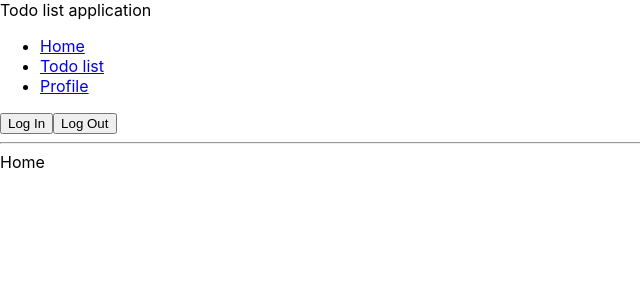
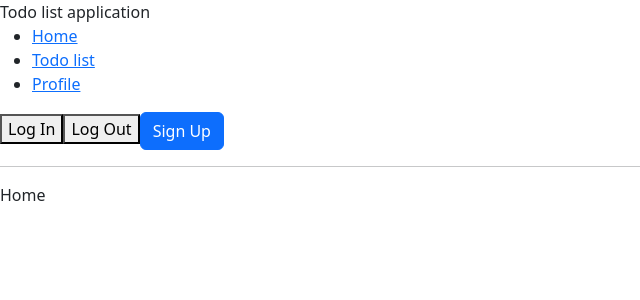
Before and after one commit to loicj1988/todo-front, a React (Create React App) app: page / in a window 1280 px wide. Shown: the top 300 px of the page, without its empty margins (0-640 px from the left). Built offline with nearby package versions, Linux system fonts and the light colour scheme; no server answers.

Commit message:
improve routing

```diff
--- a/package.json
+++ b/package.json
@@ -11,8 +11,11 @@
     "@types/node": "^16.11.47",
     "@types/react": "^18.0.15",
     "@types/react-dom": "^18.0.6",
+    "@types/react-router-dom": "^5.3.3",
+    "bootstrap": "^5.2.0",
     "dotenv": "^16.0.1",
     "react": "^18.2.0",
+    "react-bootstrap": "^2.5.0",
     "react-dom": "^18.2.0",
     "react-router-dom": "^6.3.0",
     "react-scripts": "5.0.1",
--- a/src/App.tsx
+++ b/src/App.tsx
@@ -1,20 +1,40 @@
+import { Auth0Provider, useAuth0 } from '@auth0/auth0-react';
+import 'bootstrap/dist/css/bootstrap.min.css';
 import React from 'react';
 import { BrowserRouter, Route, Routes } from 'react-router-dom';
+import ProtectedRoute from './components/ProtectedRoute';
 import HomePage from './pages/HomePage';
 import Layout from './pages/Layout';
 import ProfilePage from './pages/ProfilePage';
 import TodoListPage from './pages/TodoListPage';
 
 const App = () => {
+  const { isLoading } = useAuth0();
+  const domain: string = process.env.REACT_APP_AUTH0_DOMAIN || '';
+  const clientId: string = process.env.REACT_APP_AUTH0_CLIENT_ID || '';
+
   return (
     <BrowserRouter>
+      <Auth0Provider
+        domain={domain}
+        clientId={clientId}
+        redirectUri={window.location.origin}
+      >
         <Routes>
           <Route path="/" element={<Layout />}>
             <Route index element={<HomePage />} />
             <Route path="todos" element={<TodoListPage />} />
-          <Route path="profile" element={<ProfilePage />} />
+            <Route
+              path="profile"
+              element={
+                <ProtectedRoute>
+                  <ProfilePage />
+                </ProtectedRoute>
+              }
+            />
           </Route>
         </Routes>
+      </Auth0Provider>
     </BrowserRouter>
   );
 };
--- /dev/null
+++ b/src/components/ProtectedRoute.tsx
@@ -0,0 +1,25 @@
+import { useAuth0 } from '@auth0/auth0-react';
+import React from 'react';
+import { useNavigate } from 'react-router-dom';
+import Loading from '../pages/Loading';
+
+export interface ProtectedRouteProps {
+  children: JSX.Element;
+}
+
+const ProtectedRoute: React.FC<ProtectedRouteProps> = ({ children }) => {
+  const { isAuthenticated, isLoading, loginWithRedirect } = useAuth0();
+
+  if (isLoading) {
+    return <Loading />;
+  }
+
+  if (!isAuthenticated) {
+    loginWithRedirect();
+    return <Loading />;
+  }
+
+  return children;
+};
+
+export default ProtectedRoute;
--- /dev/null
+++ b/src/components/SignupButton.tsx
@@ -0,0 +1,20 @@
+import React from 'react';
+import { useAuth0 } from '@auth0/auth0-react';
+
+const SignupButton = () => {
+  const { loginWithRedirect } = useAuth0();
+  return (
+    <button
+      className="btn btn-primary btn-block"
+      onClick={() =>
+        loginWithRedirect({
+          screen_hint: 'signup'
+        })
+      }
+    >
+      Sign Up
+    </button>
+  );
+};
+
+export default SignupButton;
--- a/src/index.css
+++ /dev/null
@@ -1,13 +0,0 @@
-body {
-  margin: 0;
-  font-family: -apple-system, BlinkMacSystemFont, 'Segoe UI', 'Roboto', 'Oxygen',
-    'Ubuntu', 'Cantarell', 'Fira Sans', 'Droid Sans', 'Helvetica Neue',
-    sans-serif;
-  -webkit-font-smoothing: antialiased;
-  -moz-osx-font-smoothing: grayscale;
-}
-
-code {
-  font-family: source-code-pro, Menlo, Monaco, Consolas, 'Courier New',
-    monospace;
-}
--- a/src/index.tsx
+++ b/src/index.tsx
@@ -1,18 +1,8 @@
 import React from 'react';
 import ReactDOM from 'react-dom/client';
-import './index.css';
 import App from './App';
-import { Auth0Provider } from '@auth0/auth0-react';
 
 const root = ReactDOM.createRoot(
   document.getElementById('root') as HTMLElement
 );
-root.render(
-  <Auth0Provider
-    domain="dev-xtuoussz.jp.auth0.com"
-    clientId="1whodDBZhNMORCwHZjEnCPscPLPFezpZ"
-    redirectUri={window.location.origin}
-  >
-    <App />
-  </Auth0Provider>
-);
+root.render(<App />);
--- a/src/pages/Layout.tsx
+++ b/src/pages/Layout.tsx
@@ -2,6 +2,7 @@ import React from 'react';
 import { Link, Outlet } from 'react-router-dom';
 import LoginButton from '../components/LoginButton';
 import LogoutButton from '../components/LogoutButton';
+import SignupButton from '../components/SignupButton';
 
 export default function Layout() {
   return (
@@ -20,6 +21,7 @@ export default function Layout() {
       </ul>
       <LoginButton />
       <LogoutButton />
+      <SignupButton />
       <hr />
       <Outlet />
     </div>
--- /dev/null
+++ b/src/pages/Loading.tsx
@@ -0,0 +1,5 @@
+import React from 'react';
+
+export default function Loading() {
+  return <div>Loading ...</div>;
+}
--- a/src/pages/ProfilePage.tsx
+++ b/src/pages/ProfilePage.tsx
@@ -1,18 +1,18 @@
-import React, { useEffect } from 'react';
-import { useAuth0, User } from '@auth0/auth0-react';
+import React from 'react';
+import { useAuth0, User, withAuthenticationRequired } from '@auth0/auth0-react';
+import Loading from './Loading';
 
-export default function ProfilePage() {
-  const { user, isAuthenticated, isLoading } = useAuth0<User>();
+const ProfilePage = () => {
+  const { user } = useAuth0<User>();
+  // const { user, isAuthenticated, isLoading } = useAuth0<User>();
 
-  useEffect(() => {}, [isAuthenticated]);
+  // if (isLoading) {
+  //   return <div>Loading ...</div>;
+  // }
 
-  if (isLoading) {
-    return <div>Loading ...</div>;
-  }
-
-  if (!isAuthenticated) {
-    return <div>Please log in ...</div>;
-  }
+  // if (!isAuthenticated) {
+  //   return <div>Please log in ...</div>;
+  // }
 
   if (!user) {
     return <div>Something went wrong, please try again ...</div>;
@@ -27,4 +27,8 @@ export default function ProfilePage() {
       <p>{user.email}</p>
     </div>
   );
-}
+};
+
+export default withAuthenticationRequired(ProfilePage, {
+  onRedirecting: () => <Loading />
+});
```
Also changed, not shown: src/components/ProtectedRoute_.jsx (added, +42 -0 lines), 2 other files (tests, documents, lock files or other folders). Lines whose indentation alone changed are shown as unchanged.
